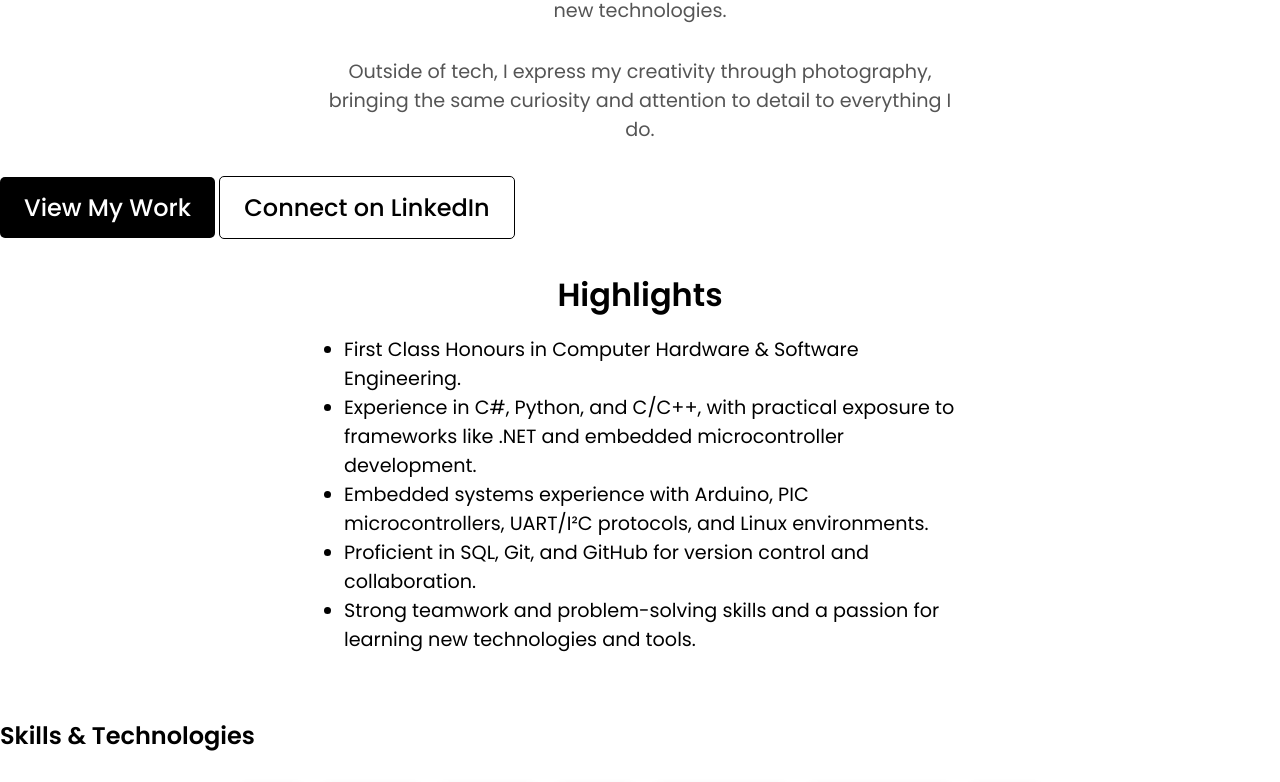
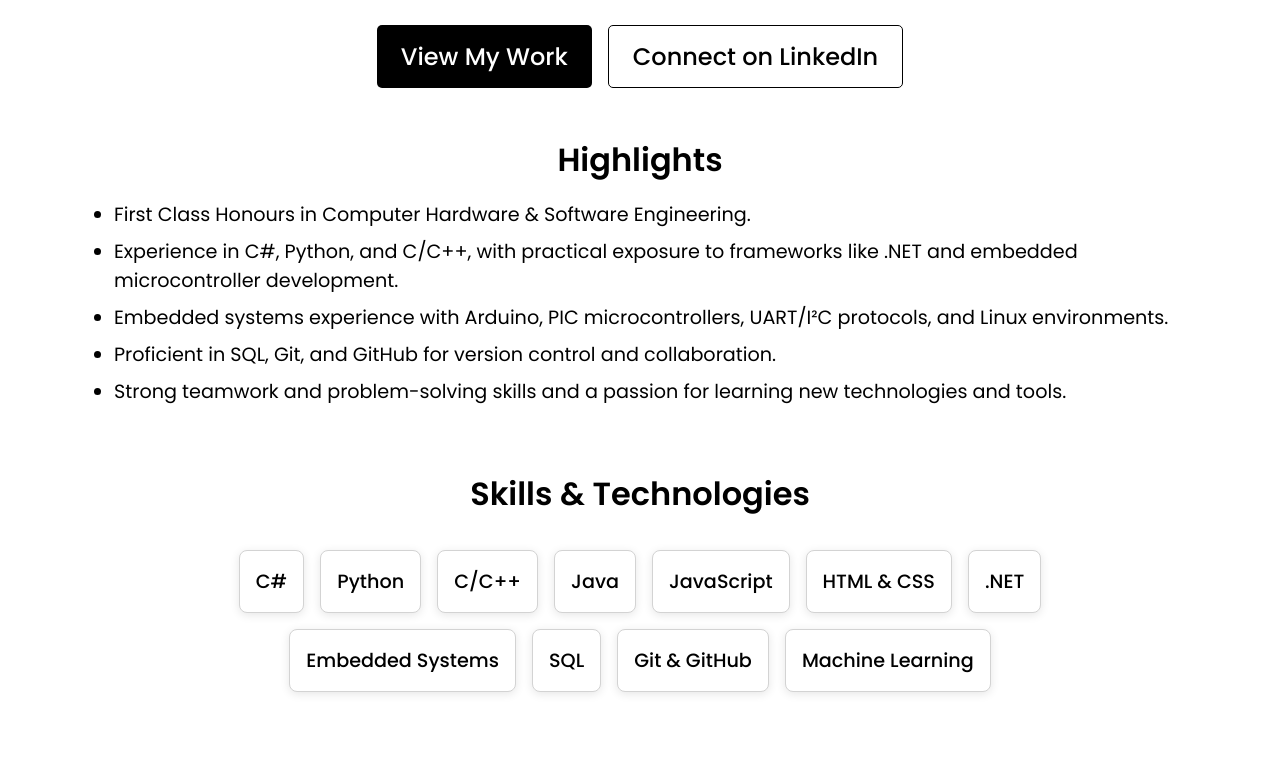
Before and after one commit to esosajohnson/portfolio-website, a plain HTML site: page about/index.html in a window 1280 px wide. Shown: the part 709-1491 px from the top of the page. Drawn offline with Linux system fonts and the light colour scheme.

Commit message:
Styled the detailed About Page

```diff
--- a/style.css
+++ b/style.css
@@ -563,9 +563,16 @@ section {
     margin-bottom: 1rem;
 }
 
-.profile-info_about {
+.profile-info_about,
+.profile-highlights {
+    max-width: 1100px;
+    margin: 0 auto;
+    padding: 0 3rem;
     text-align: center;
-    padding: 0 20rem;
+}
+
+.profile-highlights {
+    text-align: left;
 }
 
 .profile-desc-text {
@@ -581,21 +588,15 @@ section {
     font-weight: 400;
 }
 
-.btn-container {
+.btn-container_about {
     display: flex;
     justify-content: center;
     gap: 1rem;
     margin-bottom: 3rem;
 }
 
-.profile-highlights {
-    text-align: flex-start;
-    padding: 0 20rem;
-    margin-top: 2rem;
-}
-
 .profile-highlights h2,
-.skills-container h2 {
+.skills-container_about h2 {
     font-size: 2rem;
     text-align: center;
     margin-bottom: 1rem;
@@ -608,3 +609,11 @@ section {
     font-size: 1.2rem;
     font-weight: 400;
 }
+
+.profile-highlights li {
+    margin-bottom: 0.5rem;
+}
+
+.skills-container_about {
+    margin-bottom: 5rem;
+}
```
